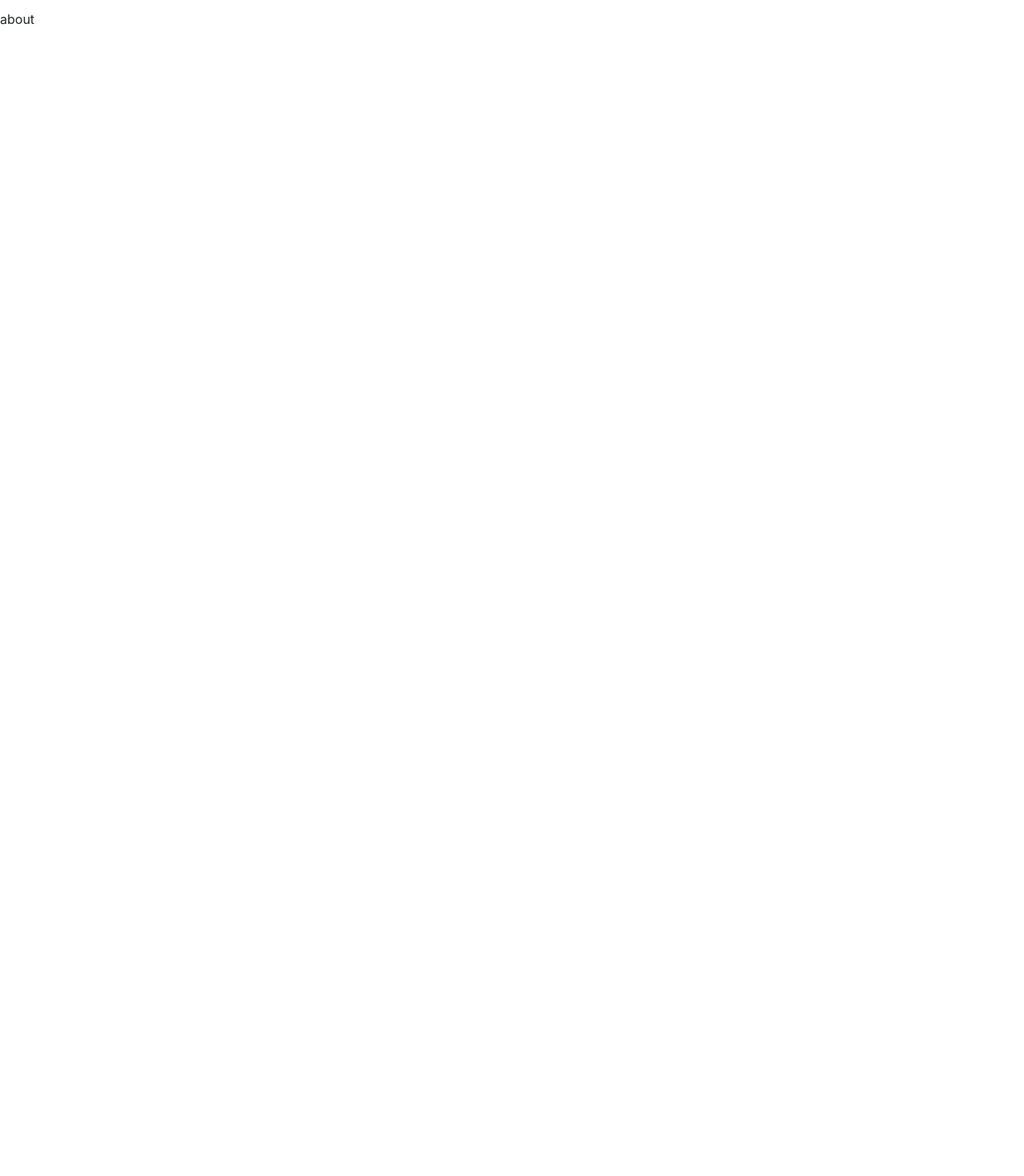
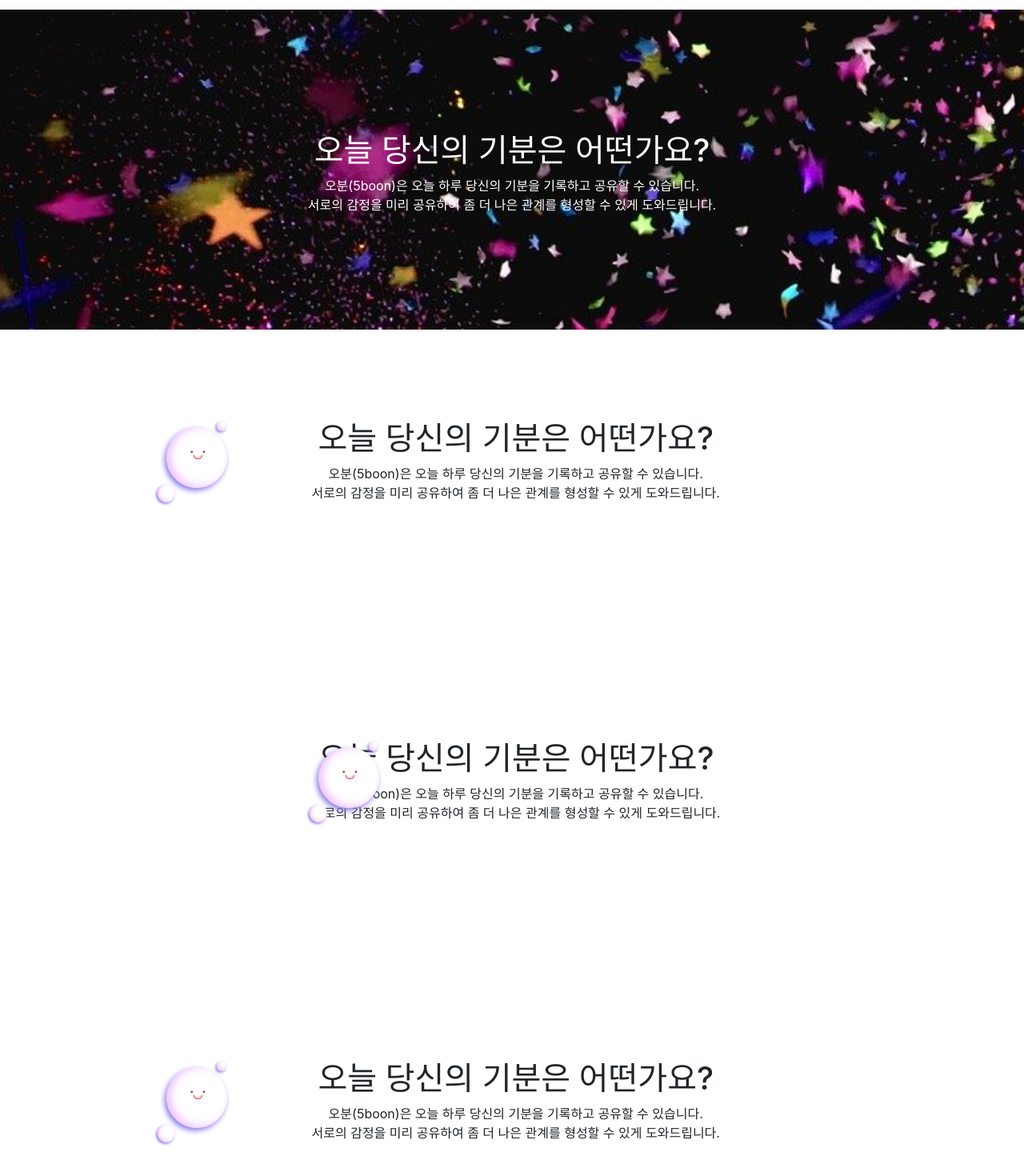
Before and after one commit to 5boon/5boon_web, a Vue app: page /about in a window 1280 px wide. Shown: the part 60-1530 px from the top of the page at 80% size. Before the commit the page ends 800 px from the top, so only its background shows below. Built offline with nearby package versions, Linux system fonts and the light colour scheme.

Commit message:
update about page (todo: update detail messages)

```diff
--- a/src/components/About.vue
+++ b/src/components/About.vue
@@ -1,6 +1,59 @@
 <template>
-    <div>
-        about
+    <div style="text-align: center">
+        <div class="banner">
+            <div style="margin-top: 40px">
+                <h1>
+                    오늘 당신의 기분은 어떤가요?
+                </h1>
+                <span>
+                    오분(5boon)은 오늘 하루 당신의 기분을 기록하고 공유할 수 있습니다.<br>
+                    서로의 감정을 미리 공유하여 좀 더 나은 관계를 형성할 수 있게 도와드립니다.
+                </span>
+            </div>
+        </div>
+        <div class="section1">
+            <div class="bounce" style="display: inline-block;">
+                <img alt="Vue logo" src="../images/mood-soso.png">
+            </div>
+            <div style="display: inline; position: absolute; margin-left: 100px">
+                <h1>
+                    오늘 당신의 기분은 어떤가요?
+                </h1>
+                <span>
+                    오분(5boon)은 오늘 하루 당신의 기분을 기록하고 공유할 수 있습니다.<br>
+                    서로의 감정을 미리 공유하여 좀 더 나은 관계를 형성할 수 있게 도와드립니다.
+                </span>
+            </div>
+        </div>
+        <div class="section1" style="margin-left: 100px">
+            <div style="display: inline-block; position: absolute; margin-left: 100px">
+                <h1>
+                    오늘 당신의 기분은 어떤가요?
+                </h1>
+                <span>
+                    오분(5boon)은 오늘 하루 당신의 기분을 기록하고 공유할 수 있습니다.<br>
+                    서로의 감정을 미리 공유하여 좀 더 나은 관계를 형성할 수 있게 도와드립니다.
+                </span>
+            </div>
+            <div class="bounce" style="display: inline; float: right;">
+                <img alt="Vue logo" src="../images/mood-soso.png">
+            </div>
+
+        </div>
+        <div class="section1">
+            <div class="bounce" style="display: inline-block;">
+                <img alt="Vue logo" src="../images/mood-soso.png">
+            </div>
+            <div style="display: inline; position: absolute; margin-left: 100px">
+                <h1>
+                    오늘 당신의 기분은 어떤가요?
+                </h1>
+                <span>
+                    오분(5boon)은 오늘 하루 당신의 기분을 기록하고 공유할 수 있습니다.<br>
+                    서로의 감정을 미리 공유하여 좀 더 나은 관계를 형성할 수 있게 도와드립니다.
+                </span>
+            </div>
+        </div>
     </div>
 </template>
 
@@ -11,5 +64,128 @@
 </script>
 
 <style scoped>
+    .banner{
+        padding: 7em 0 3em 0;
+		position: relative;
+        height: 400px;
+        width: auto;
+        background-image: url("../images/about-baner.jpg") ;
+        background-size: 2200px;
+        color: white;
+    }
 
+    .section1{
+        padding: 7em 50em 3em 0;
+		position: relative;
+        height: 400px;
+        width: auto;
+    }
+
+    /* 0.5 초씩 바운스 효과 */
+    .bounce {
+        position: relative;
+        /* 파폭 */
+        -moz-animation: bounce 1s infinite linear;
+        /* 크롬 */
+        -webkit-animation: bounce 1s infinite linear;
+        -o-animation: bounce 1s infinite linear;
+        animation: bounce 1s infinite linear;
+    }
+
+    /*
+      바운스의 높이
+      0% 일 때, 0px
+      50%일 때, -5px
+      70%일 때, -50px
+      100%일 때, 0px
+    */
+    @-webkit-keyframes bounce {
+      0% {
+        top: 0;
+      }
+
+      50% {
+        top: -5px;
+      }
+
+      70% {
+        top: -50px;
+      }
+
+      100% {
+        top: 0;
+      }
+    }
+
+    @-moz-keyframes bounce {
+      0% {
+        top: 0;
+      }
+
+      50% {
+        top: -5px;
+      }
+
+      70% {
+        top: -50px;
+      }
+
+      100% {
+        top: 0;
+      }
+    }
+
+    @-o-keyframes bounce {
+      0% {
+        top: 0;
+      }
+
+      50% {
+        top: -5px;
+      }
+
+      70% {
+        top: -50px;
+      }
+
+      100% {
+        top: 0;
+      }
+    }
+
+    @-ms-keyframes bounce {
+      0% {
+        top: 0;
+      }
+
+      50% {
+        top: -5px;
+      }
+
+      70% {
+        top: -50px;
+      }
+
+      100% {
+        top: 0;
+      }
+    }
+
+    @keyframes bounce {
+      0% {
+        top: 0;
+      }
+
+      50% {
+        top: -5px;
+      }
+
+      70% {
+        top: -50px;
+      }
+
+      100% {
+        top: 0;
+      }
+    }
 </style>
```
Also changed, not shown: src/images/about-baner.jpg (added).
